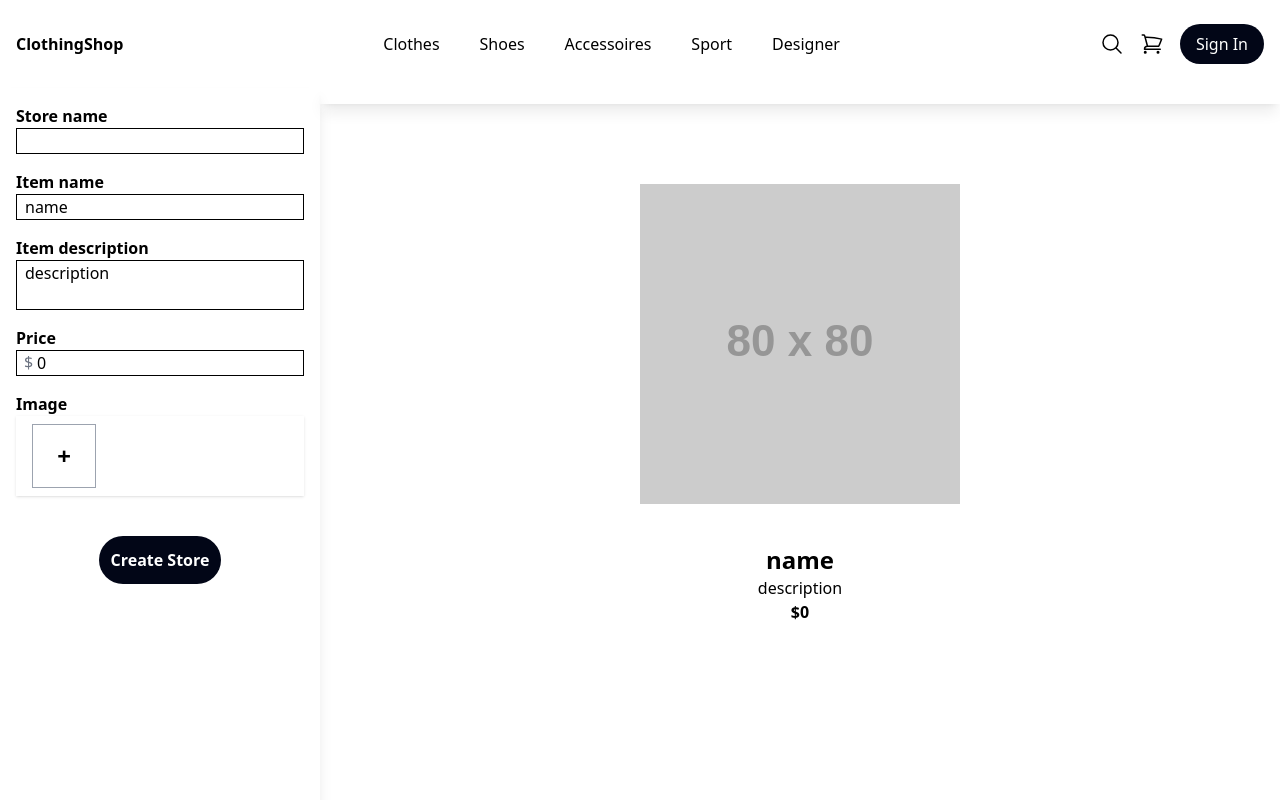
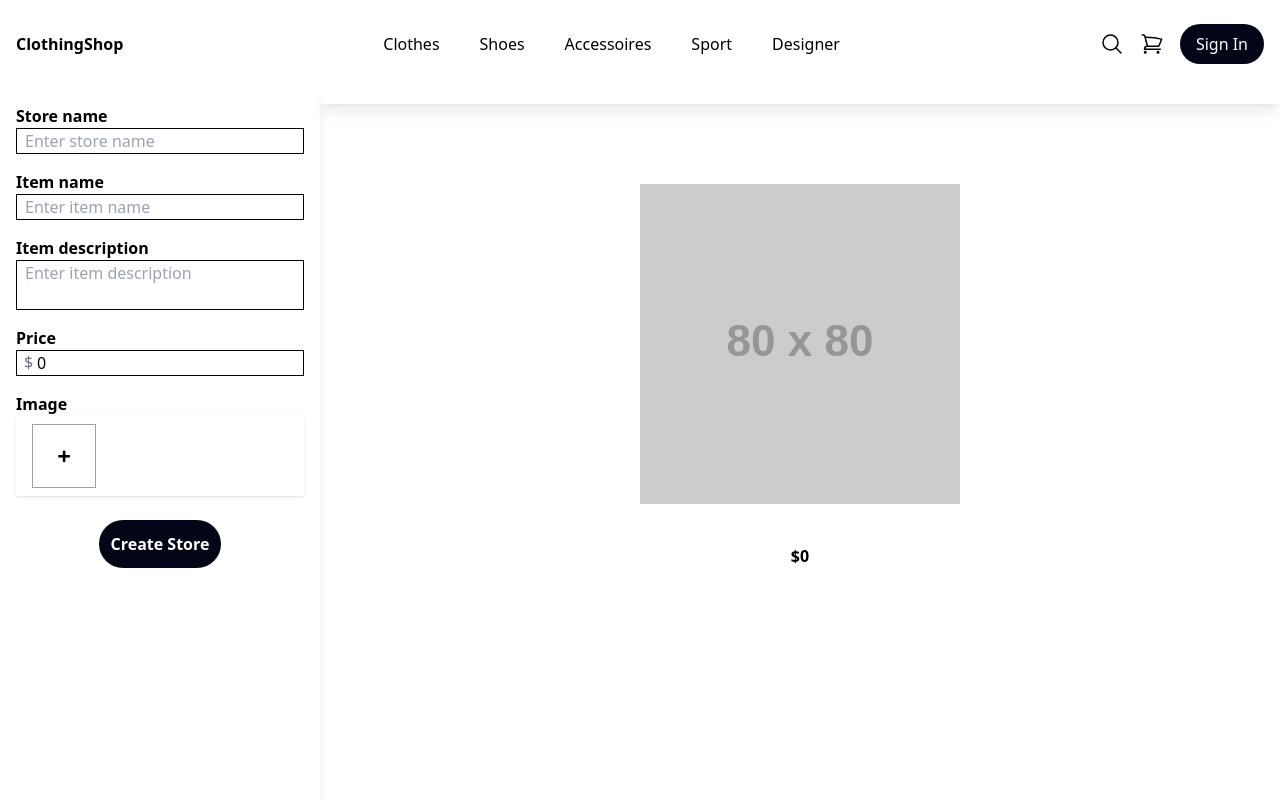
Before and after one commit to Memo12334/clothing-marketplace, a React (Vite) app: page /create-store in a window 1280 px wide. Shown: the top 800 px of the page. Built offline with nearby package versions, Linux system fonts and the light colour scheme.

Commit message:
create store

```diff
--- /dev/null
+++ b/src/api/store.ts
@@ -0,0 +1,16 @@
+import axios from 'axios';
+import { StoreProps } from '../shared/interfaces/item.interface';
+
+export const createStore = ({ name, item }: StoreProps) => {
+  const formData = new FormData()
+  formData.append('name', name)
+  formData.append('item', JSON.stringify(item))
+
+  item.images.forEach((image) => {
+    formData.append('item.images', image)
+  })
+
+  return axios
+    .post('/store', formData)
+    .then((res) => res.data)
+}
--- a/src/main.tsx
+++ b/src/main.tsx
@@ -2,10 +2,16 @@ import ReactDOM from 'react-dom/client'
 import App from './App.tsx'
 import './index.css'
 import { BrowserRouter } from 'react-router-dom'
+import { QueryClient, QueryClientProvider } from '@tanstack/react-query'
+import axios from 'axios'
 
+
+axios.defaults.baseURL = 'http://localhost:5000'
 
 ReactDOM.createRoot(document.getElementById('root') as HTMLElement).render(
   <BrowserRouter>
-    <App />
+    <QueryClientProvider client={new QueryClient()}>
+      <App />
+    </QueryClientProvider>
   </BrowserRouter>
 )
--- a/src/pages/CreateStore/components/Sidebar.tsx
+++ b/src/pages/CreateStore/components/Sidebar.tsx
@@ -1,61 +1,100 @@
-import { ChangeEvent } from 'react'
-import { ItemProps } from '../../../shared/interfaces/item.interface'
+import { ChangeEvent, useEffect } from 'react'
+import { StoreProps } from '../../../shared/interfaces/item.interface'
+import { useMutation } from '@tanstack/react-query'
+import { createStore } from '../../../api/store'
+import { useNavigate } from 'react-router-dom'
+import { useForm } from 'react-hook-form'
+import { zodResolver } from '@hookform/resolvers/zod'
+import { storeSchema } from '../../../shared/schemas/schemas'
 
 interface Props {
-  setStoreName: React.Dispatch<React.SetStateAction<string>>
   handleChange: (e: ChangeEvent<HTMLInputElement | HTMLTextAreaElement>) => void
-  itemValues: ItemProps
+  storeValues: StoreProps
   selectedImages: File[]
   preview: string[] | undefined
   imageChange: (e: ChangeEvent<HTMLInputElement>) => void
   removeImage: (e: React.MouseEvent<HTMLButtonElement, MouseEvent>, index: number) => void
 }
 
-const Sidebar = ({ setStoreName, handleChange, itemValues, selectedImages, preview, imageChange, removeImage }: Props) => {
-  const handleSubmit = (e: React.FormEvent<HTMLFormElement>) => {
-    e.preventDefault()
-    // todo send data to backend
+const Sidebar = ({ handleChange, storeValues, selectedImages, preview, imageChange, removeImage }: Props) => {
+  const navigate = useNavigate()
+
+  const createStoreMutation = useMutation({
+    mutationFn: createStore,
+    onSuccess: (data) => {
+      navigate(`/store/${data.id}`)
+    }
+  })
+
+  const onSubmit = async (data: StoreProps) => {
+    await createStoreMutation.mutateAsync({
+      name: data.name,
+      item: data.item,
+    })
   }
+
+  const { register, handleSubmit, formState: { errors }, setValue } = useForm<StoreProps>({ resolver: zodResolver(storeSchema) })
+
+  useEffect(() => {
+    setValue('item.images', selectedImages)
+    // eslint-disable-next-line react-hooks/exhaustive-deps
+  }, [selectedImages])
 
   return (
     <aside className='w-80 shadow-lg h-[50rem] p-4'>
-      <form className='w-full h-full' onSubmit={handleSubmit}>
-        <div className='flex flex-col'>
+      <form className='w-full h-full' onSubmit={handleSubmit(onSubmit)} encType='multipart/form-data'>
+        <div className='flex flex-col mb-4'>
           <label htmlFor='storeName' className='font-semibold'>Store name</label>
-          <input id='storeName' type='text' onChange={(e) => setStoreName((e.target.value))}
-            className='px-2 mb-4 border border-black outline-none focus:outline-1 focus:outline-offset-0 focus:outline-black'
+          <input id='storeName' type='text' placeholder='Enter store name'
+            {...register('name', {
+              onChange: handleChange
+            })}
+            className='px-2 border border-black outline-none focus:outline-1 focus:outline-offset-0 focus:outline-black'
           />
+          {errors.name && <span className='text-red-500'>{errors.name.message}</span>}
         </div>
 
-        <div className='flex flex-col'>
+        <div className='flex flex-col mb-4 '>
           <label htmlFor='name' className='font-semibold'>Item name</label>
-          <input id='name' type='text' onChange={handleChange} value={itemValues.name}
-            className='px-2 mb-4 border border-black outline-none focus:outline-1 focus:outline-offset-0 focus:outline-black'
+          <input id='name' type='text' value={storeValues.item.name} placeholder='Enter item name'
+            {...register('item.name', {
+              onChange: handleChange
+            })}
+            className='px-2 border border-black outline-none focus:outline-1 focus:outline-offset-0 focus:outline-black'
           />
+          {errors.item?.name && <span className='text-red-500'>{errors.item?.name.message}</span>}
         </div>
 
-        <div className='flex flex-col'>
+        <div className='flex flex-col mb-4'>
           <label htmlFor='description' className='font-semibold'>Item description</label>
-          <textarea id='description' onChange={handleChange} value={itemValues.description}
-            className='resize-none px-2 mb-4 border border-black outline-none focus:outline-1 focus:outline-offset-0 focus:outline-black'
+          <textarea id='description' value={storeValues.item.description} placeholder='Enter item description'
+            {...register('item.description', {
+              onChange: handleChange
+            })}
+            className='resize-none px-2 border border-black outline-none focus:outline-1 focus:outline-offset-0 focus:outline-black'
           />
+          {errors.item?.description && <span className='text-red-500'>{errors.item?.description.message}</span>}
         </div>
 
-        <div className='flex flex-col'>
+        <div className='flex flex-col mb-4'>
           <label htmlFor='price' className='font-semibold'>Price</label>
           <div className='relative'>
             <span className='ml-2 absolute text-gray-500'>$</span>
-            <input id='price' type='number' onChange={handleChange} value={itemValues.price}
-              className='w-full mb-4 border border-black outline-none px-5
+            <input id='price' type='number' value={storeValues.item.price}
+              {...register('item.price', {
+                onChange: handleChange, valueAsNumber: true
+              })}
+              className='w-full border border-black outline-none px-5
               focus:outline-1 focus:outline-offset-0 focus:outline-black
               [appearance:textfield] [&::-webkit-outer-spin-button]:appearance-none [&::-webkit-inner-spin-button]:appearance-none'
             />
+            {errors.item?.price && <span className='text-red-500'>{errors.item?.price.message}</span>}
           </div>
         </div>
 
         <div className='flex flex-col mb-6'>
           <span className='font-semibold'>Image</span>
-          <div className='shadow h-20 flex items-center mb-4'>
+          <div className='shadow h-20 flex items-center'>
             {
               selectedImages.length > 0 &&
               <div className='flex'>
@@ -75,15 +114,22 @@ const Sidebar = ({ setStoreName, handleChange, itemValues, selectedImages, previ
               w-16 h-16 font-semibold cursor-pointer border border-gray-400 hover:scale-95'>
               <span className='text-2xl'>+</span>
             </label>
-            <input id='upload' type='file' accept='image/*' hidden multiple onChange={imageChange} />
+            <input id='upload' type='file' accept='image/*' hidden multiple
+              {...register('item.images', {
+                onChange: imageChange
+              })}
+            />
           </div>
+          {errors.item?.images && <span className='text-red-500'>{errors.item?.images.message}</span>}
         </div>
 
         <div className='w-full flex flex-col items-center gap-12'>
-          <button type='submit'
+          <button type='submit' disabled={createStoreMutation.isLoading}
             className='p-3 bg-slate-950 text-white font-semibold rounded-full hover:bg-gray-800'>
-            Create Store
+            {createStoreMutation.isLoading ? 'Creating...' : 'Create Store'}
           </button>
+
+          {createStoreMutation.isError && <span className='text-red-500'>An error occured</span>}
         </div>
       </form>
     </aside>
--- a/src/pages/CreateStore/hooks/useImageUploader.tsx
+++ b/src/pages/CreateStore/hooks/useImageUploader.tsx
@@ -30,28 +30,19 @@ const useImageUploader = () => {
     }
 
     if (e.target.files && e.target.files.length > 0) {
-      if (e.target.files.length > 4) {
-        alert('You can only upload 4 images')
-        return
-      }
+      const images = [...e.target.files]
+      setSelectedImages([...selectedImages, ...images])
     } else {
       setSelectedImages([])
       return
     }
-
-    const images = [...e.target.files]
-
-    if (selectedImages)
-      setSelectedImages([...selectedImages, ...images])
   }
 
   const removeImage = (e: React.MouseEvent<HTMLButtonElement, MouseEvent>, index: number) => {
     e.preventDefault()
-    if (selectedImages) {
-      const newImages = [...selectedImages]
-      newImages.splice(index, 1)
-      setSelectedImages(newImages)
-    }
+    const newImages = [...selectedImages]
+    newImages.splice(index, 1)
+    setSelectedImages(newImages)
   }
 
   return { selectedImages, preview, imageChange, removeImage };
--- a/src/pages/CreateStore/index.tsx
+++ b/src/pages/CreateStore/index.tsx
@@ -2,36 +2,48 @@ import { ChangeEvent, useState } from 'react'
 import Footer from '../../components/Footer'
 import Header from '../../components/Header'
 import Sidebar from './components/Sidebar'
-import { ItemProps } from '../../shared/interfaces/item.interface'
+import { StoreProps } from '../../shared/interfaces/item.interface'
 import useImageUploader from './hooks/useImageUploader'
 
 const CreateStore = () => {
-  const [storeName, setStoreName] = useState<string>('')
-  const [form, setForm] = useState<ItemProps>({
-    id: 0,
-    name: 'name',
-    description: 'description',
-    price: 0,
-    images: []
+  const [form, setForm] = useState<StoreProps>({
+    name: '',
+    item: {
+      name: '',
+      description: '',
+      price: 0,
+      images: []
+    }
   })
 
   const { selectedImages, preview, imageChange, removeImage } = useImageUploader()
 
   const handleChange = (e: ChangeEvent<HTMLInputElement | HTMLTextAreaElement>) => {
-    setForm({
-      ...form,
-      [e.target.id]: e.target.value
-    })
+    const { id, value } = e.target
+
+    if (id === 'storeName') {
+      setForm({
+        ...form,
+        name: value
+      });
+    } else {
+      setForm({
+        ...form,
+        item: {
+          ...form.item,
+          [id]: value
+        }
+      })
+    }
   }
 
   return (
-    <div className=''>
+    <>
       <Header />
       <div className='flex'>
         <Sidebar
-          setStoreName={setStoreName}
           handleChange={handleChange}
-          itemValues={form}
+          storeValues={form}
           selectedImages={selectedImages}
           preview={preview}
           imageChange={imageChange}
@@ -39,7 +51,7 @@ const CreateStore = () => {
         />
         <div className='flex-1'>
           <header className='shadow-lg p-2 font-bold text-center mb-20'>
-            {storeName}
+            {form.name}
           </header>
           <main>
             <div className='flex flex-col items-center'>
@@ -52,15 +64,15 @@ const CreateStore = () => {
                 ||
                 <img src='https://placehold.co/80' className='w-80 h-80 object-cover mb-10' />
               }
-              <span className='font-semibold text-2xl'>{form.name}</span>
-              <span className='font-light'>{form.description}</span>
-              <span className='font-bold'>${form.price}</span>
+              <span className='font-semibold text-2xl'>{form.item.name}</span>
+              <span className='font-light'>{form.item.description}</span>
+              <span className='font-bold'>${form.item.price}</span>
             </div>
           </main>
         </div>
       </div>
       <Footer />
-    </div>
+    </>
   )
 }
 
--- a/src/server/index.ts
+++ b/src/server/index.ts
@@ -1,8 +1,14 @@
 import express from 'express'
 import storeRoutes from './routes/storeRoutes'
+import cors from 'cors'
 
 const app = express()
 app.use(express.json())
+app.use(cors({
+  origin: 'http://localhost:3000',
+  allowedHeaders: '*',
+}))
+
 app.use('/store', storeRoutes)
 
 app.get('/', (req, res) => {
--- a/src/server/routes/storeRoutes.ts
+++ b/src/server/routes/storeRoutes.ts
@@ -1,42 +1,66 @@
 import { Router } from 'express'
 import { PrismaClient } from '@prisma/client'
+import path from 'path'
+import multer from 'multer'
+import { ACCEPTED_IMAGE_TYPES, MAX_FILE_SIZE, storeSchemaServer } from '../../shared/schemas/schemas'
 
 const router = Router()
 const prisma = new PrismaClient()
 
+const storage = multer.diskStorage({
+  destination: (req, file, cb) => {
+    cb(null, './src/assets/storeImages')
+  },
+  filename: (req, file, cb) => {
+    cb(null, Date.now() + path.extname(file.originalname))
+  }
+})
+
+const upload = multer({
+  storage: storage,
+  limits: {
+    fileSize: MAX_FILE_SIZE
+  },
+  fileFilter: (req, file, cb) => {
+    if (ACCEPTED_IMAGE_TYPES.includes(file.mimetype)) {
+      cb(null, true)
+    } else {
+      cb(null, false)
+    }
+  }
+})
+
 // store crud
 
 // create store
-router.post('/', async (req, res) => {
+router.post('/', upload.array('item.images', 4), async (req, res) => {
   try {
     const { name, item } = req.body
+    const parseItem = JSON.parse(item)
 
-    // Create the Store first
+    storeSchemaServer.parse({ name, item: parseItem })
+
+    const files = req.files as Express.Multer.File[]
+    const fileNames: string[] = files.map((file) => file.filename)
+
     const createdStore = await prisma.store.create({
       data: {
-        name,
-      },
-    })
-
-    // Create the Item and associate it with the created Store
-    await prisma.item.create({
-      data: {
-        name: item.name,
-        description: item.description,
-        price: item.price,
-        images: item.images,
-        store: {
-          connect: {
-            id: createdStore.id,
+        name: name,
+        item: {
+          create: {
+            name: parseItem.name,
+            description: parseItem.description,
+            price: parseItem.price,
+            images: fileNames,
           },
-        },
+        }
       },
     })
 
     res.status(201).json(createdStore)
   } catch (error) {
     console.error(error)
-    res.status(500).json({ error: 'Store name is already in use' })
+    res.status(500).json({ error: 'Failed to create store' })
   }
 })
 
@@ -70,7 +94,7 @@ router.put('/:id', async (req, res) => {
 // delete store
 router.delete('/:id', async (req, res) => {
   const { id } = req.params
-  await prisma.item.deleteMany({ where: { storeId: Number(id) } })
+  await prisma.item.delete({ where: { storeId: Number(id) } })
   await prisma.store.delete({ where: { id: Number(id) } })
   res.sendStatus(200)
 })
--- /dev/null
+++ b/src/shared/schemas/schemas.ts
@@ -0,0 +1,38 @@
+import { ZodType, z } from 'zod'
+import { ItemProps, StoreProps } from '../interfaces/item.interface'
+
+export const MAX_FILE_SIZE = 500000
+export const ACCEPTED_IMAGE_TYPES = ["image/jpeg", "image/jpg", "image/png", "image/webp"]
+
+export const storeSchema: ZodType<StoreProps> = z.object({
+  name: z.string().min(1).max(30),
+  item: z.object({
+    name: z.string().min(1).max(30),
+    description: z.string().min(1).max(200),
+    price: z.number({ invalid_type_error: 'Price must be a number' }).refine(v => v >= 0, { message: 'Price must be greater or equal to 0' }),
+    images: z.custom<File[]>()
+      .refine(
+        (files) => Array.from(files).every((file) => ACCEPTED_IMAGE_TYPES.includes(file.type)),
+        { message: "Invalid file type", }
+      )
+      .refine(
+        (files) => Array.from(files).every((file) => file.size <= MAX_FILE_SIZE),
+        { message: "File too large" }
+      )
+      .refine(
+        (files) => Array.from(files).length > 0 && files.length <= 4,
+        { message: "Must upload between 1 and 4 images" }
+      )
+  })
+})
+
+export type storeSchemaServer = Omit<StoreProps, 'item'> & { item: Omit<ItemProps, 'images'> }
+
+export const storeSchemaServer: ZodType<storeSchemaServer> = z.object({
+  name: z.string().min(1).max(30),
+  item: z.object({
+    name: z.string().min(1).max(30),
+    description: z.string().min(1).max(200),
+    price: z.number({ invalid_type_error: 'Price must be a number' }).refine(v => v >= 0, { message: 'Price must be greater or equal to 0' }),
+  })
+})
```
Also changed, not shown: package.json (+12 -1 lines), src/pages/Home/components/Featured.tsx (+13 -0 lines), src/shared/interfaces/item.interface.ts (+6 -2 lines), src/pages/Store/index.tsx (added), 2 other files (tests, documents, lock files or other folders).
